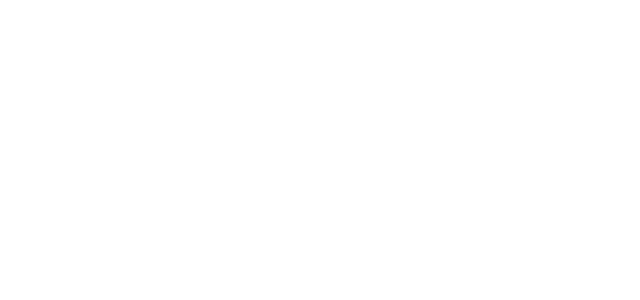
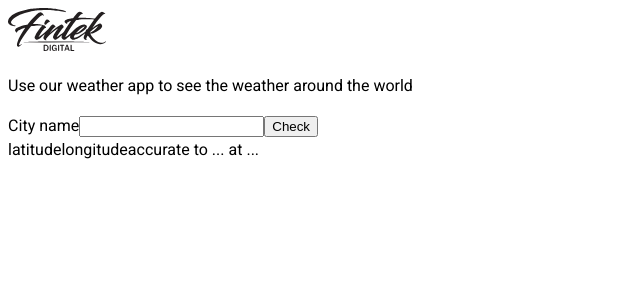
Before and after one commit to DanZemlyansky/fintekAssignment, a React (Vite) app in the folder fintek-weather-app/: page / in a window 1280 px wide. Shown: the top 300 px of the page, without its empty margins (0-640 px from the left). Built offline with nearby package versions, Linux system fonts and the light colour scheme.

Commit message:
font and hero structure

```diff
--- a/fintek-weather-app/src/App.css
+++ b/fintek-weather-app/src/App.css
@@ -8,3 +8,12 @@
   --heroText: #707070;
   --inputText: #363636;
 }
+
+@font-face {
+  font-family: 'Heebo';
+  src: url('../public/fonts/Heebo-VariableFont_wght.ttf');
+}
+
+body{
+  font-family: 'Heebo' , 'sans-serif';
+}
--- a/fintek-weather-app/src/App.tsx
+++ b/fintek-weather-app/src/App.tsx
@@ -1,11 +1,13 @@
 import { useState } from 'react'
 import './App.css'
-
-
+import HeroContainer from './components/containers/HeroContainer'
+import CardContainer from './components/containers/CardContainer'
 function App() {
 
   return (
     <>
+    <HeroContainer/>
+    <CardContainer/>
     </>
   )
 }
--- a/fintek-weather-app/src/components/CityInput.tsx
+++ b/fintek-weather-app/src/components/CityInput.tsx
@@ -5,7 +5,7 @@
 
     return(
         <div id="cityInputContainer">
-<label htmlFor="cityInput">City</label>
+<label htmlFor="cityInput">City name</label>
 <input aria-label="City Input" name="cityInput" id="cityInput"></input>
 <button type="submit">Check</button>
         </div>
--- a/fintek-weather-app/src/components/containers/HeroContainer.tsx
+++ b/fintek-weather-app/src/components/containers/HeroContainer.tsx
@@ -1,6 +1,6 @@
 import CityInput from "../CityInput";
 import fintekLogo from '../../assets/logo.svg'
-
+import LatLong from "../hero/LatLong";
 
 //! pass function to cityInput and call the backend from there
 export default function HeroContainer(){
@@ -8,7 +8,9 @@
     return(
         <section id="heroContainer">
             <img src={fintekLogo}  alt='fintek'></img>
+            <p id="heroText">Use our weather app to see the weather around the world</p>
 <CityInput/>
+<LatLong/>
         </section>
     )
 }
--- /dev/null
+++ b/fintek-weather-app/src/components/hero/LatLong.tsx
@@ -0,0 +1,11 @@
+export default function LatLong(){
+
+//call api on load to get current data
+    return(
+        <>
+        <span>latitude</span>
+        <span>longitude</span>
+        <span>accurate to ... at ...</span>
+        </>
+    )
+}
```
Also changed, not shown: fintek-weather-app/public/fonts/Heebo-VariableFont_wght.ttf (added).
